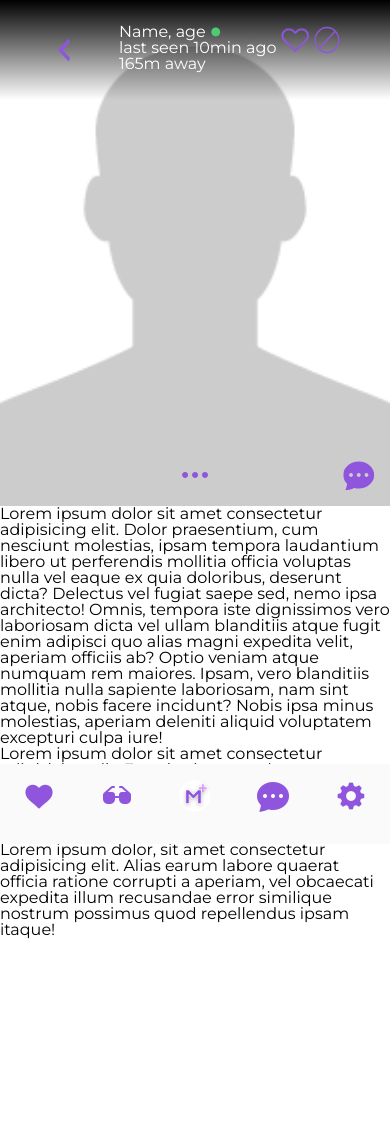
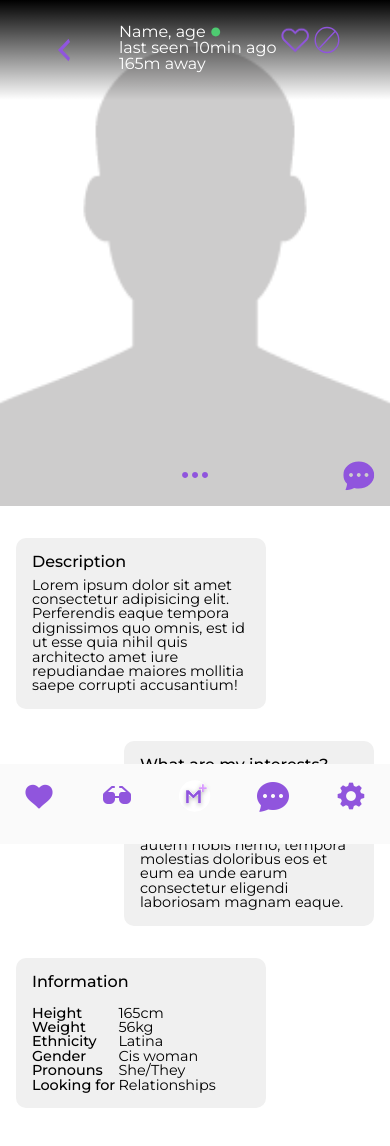
Before and after one commit to axel-lgt/meeet-react-js, a React (Create React App) app: page /profileinfo in a window 390 px wide. Shown: the top 1146 px of the page. Before the commit the page ends 939 px from the top, so only its background shows below. Built offline with nearby package versions, Linux system fonts and the light colour scheme.

Commit message:
added info container in profileinfo + beginning of responsive

```diff
--- a/src/components/ProfileInfo/ProfileInfo.js
+++ b/src/components/ProfileInfo/ProfileInfo.js
@@ -24,11 +24,11 @@ const ProfileInfo = () => {
                                 </div>
                                 <div className="profile-info-container image profile-picture overlay gradient-group name-connected-distance">
                                     <div className="profile-info-container image profile-picture overlay gradient-group name-connected-distance name-connected-group">
-                                        <h3>Name, age</h3>
+                                        <h2>Name, age</h2>
                                         <img className="profile-info-container image profile-picture overlay gradient-group name-connected-group connected" src={connected} alt="User connected" />
                                     </div>
-                                    <h3>last seen 10min ago</h3>
-                                    <h3>165m away</h3>
+                                    <h2>last seen 10min ago</h2>
+                                    <h2>165m away</h2>
                                 </div>
                                 <div className="profile-info-container image profile-picture overlay gradient-group favorite-blocked-group">
                                     <img src={notfavorite} alt="User not added to favorites" />
@@ -45,11 +45,43 @@ const ProfileInfo = () => {
             </div>
             <div className="profile-info-container bottom">
                 <div className="profile-info-container bottom info">
-                    <div>Lorem ipsum dolor sit amet consectetur adipisicing elit. Dolor praesentium, cum nesciunt molestias, ipsam tempora laudantium libero ut perferendis mollitia officia voluptas nulla vel eaque ex quia doloribus, deserunt dicta?
-                    Delectus vel fugiat saepe sed, nemo ipsa architecto! Omnis, tempora iste dignissimos vero laboriosam dicta vel ullam blanditiis atque fugit enim adipisci quo alias magni expedita velit, aperiam officiis ab?
-                    Optio veniam atque numquam rem maiores. Ipsam, vero blanditiis mollitia nulla sapiente laboriosam, nam sint atque, nobis facere incidunt? Nobis ipsa minus molestias, aperiam deleniti aliquid voluptatem excepturi culpa iure!</div>
-                    <div>Lorem ipsum dolor sit amet consectetur adipisicing elit. Exercitationem voluptate natus voluptatum, deleniti autem nobis nemo, tempora molestias doloribus eos et eum ea unde earum consectetur eligendi laboriosam magnam eaque.</div>
-                    <div>Lorem ipsum dolor, sit amet consectetur adipisicing elit. Alias earum labore quaerat officia ratione corrupti a aperiam, vel obcaecati expedita illum recusandae error similique nostrum possimus quod repellendus ipsam itaque!</div>
+                    <div className="profile-info-container bottom info description">
+                        <h4>Description</h4>
+                        <p>Lorem ipsum dolor sit amet consectetur adipisicing elit. Perferendis eaque tempora dignissimos quo omnis, est id ut esse quia nihil quis architecto amet iure repudiandae maiores mollitia saepe corrupti accusantium!</p>
+                    </div>
+                    <div className="profile-info-container bottom info interests">
+                        <h4>What are my interests?</h4>
+                        <p>Lorem ipsum dolor sit amet consectetur adipisicing elit. Exercitationem voluptate natus voluptatum, deleniti autem nobis nemo, tempora molestias doloribus eos et eum ea unde earum consectetur eligendi laboriosam magnam eaque.</p>
+                    </div>
+                    <div className="profile-info-container bottom info table">
+                        <h4>Information</h4>
+                        <div className="profile-info-container bottom info table-details">
+                            <div className="profile-info-container bottom info table-details row height">
+                                <h5>Height</h5>
+                                <span>165cm</span>
+                            </div>
+                            <div className="profile-info-container bottom info table-details row weight">
+                                <h5>Weight</h5>
+                                <span>56kg</span>
+                            </div>
+                            <div className="profile-info-container bottom info table-details row ethnicity">
+                                <h5>Ethnicity</h5>
+                                <span>Latina</span>
+                            </div>
+                            <div className="profile-info-container bottom info table-details row gender">
+                                <h5>Gender</h5>
+                                <span>Cis woman</span>
+                            </div>
+                            <div className="profile-info-container bottom info table-details row pronouns">
+                                <h5>Pronouns</h5>
+                                <span>She/They</span>
+                            </div>
+                            <div className="profile-info-container bottom info table-details row lookingfor">
+                                <h5>Looking for</h5>
+                                <span>Relationships</span>
+                            </div>
+                        </div>
+                    </div>
                 </div>
             </div>
         </div>
--- a/src/components/ProfileInfo/ProfileInfo.scss
+++ b/src/components/ProfileInfo/ProfileInfo.scss
@@ -24,6 +24,10 @@ em {
     align-items: center;
     height: 100%;
     width: 100%;
+
+    h2 {
+        font-size: 1em;
+    }
 
     & .image {
 
@@ -129,13 +133,88 @@ em {
         }
 
 
-        & .bottom {
+    }
+    & .bottom {
+        align-items: start;
+        padding-bottom: 6em;
+        height: 100%;
+        width: 100%;
 
-            & .info {
-                height: 100%;
-                width: 100%;
-                background: purple;
+        & .info {
+            padding: 1em;
+            margin: 1em 0;
+
+            & .description {
+                background: vars.$bubbleColor;
+                border-radius: 10px;
+                margin-top: 0;
+                width: 250px;
+                align-self: start;
+            }
+
+            & .interests {
+                background: vars.$bubbleColor;
+                border-radius: 10px;
+                width: 250px;
+                align-self: end;
+            }
+
+            & .table {
+                background: vars.$bubbleColor;
+                border-radius: 10px;
+                width: 250px;
+                align-self: start;
+
+                h4 {
+                    margin-bottom: 1em;
+                }
+
+                &-details {
+                    margin: 0;
+                    padding: 0;
+                    align-self: start;
+
+                    & .row{
+                        flex-direction: row;
+
+                        h5, span {
+                            font-size: 0.9em;
+                        }
+                        h5 {
+                            font-weight: 500;
+                            width: 6em;
+                        }
+                    }
+                }
+            }
+
+
+            h4 {
+                font-weight: 500;
+            }
+
+            p {
+                margin-top: 0.5em;
+                font-size: 0.9em;
             }
         }
     }
 }
+
+@media screen and (min-width: 600px) {
+    .profile-info-container {
+
+        & .bottom {
+            width: 80%;
+            align-self: center;
+        }
+    }
+}
+
+@media screen and (min-width: 1200px) {
+    .profile-info-container {
+        align-self: center;
+        height: 15em;
+        width: 30em;
+    }
+}
--- a/src/styles/_vars.scss
+++ b/src/styles/_vars.scss
@@ -4,3 +4,4 @@ $inputColor: rgba(0, 0, 0, 0.04);
 $landingBanner: rgba(217, 155, 255, 0.25);
 $menuColor: #FAFAFA;
 $filterColor: rgba(234, 234, 234, 0.2);
+$bubbleColor: #F0F0F0;
```
